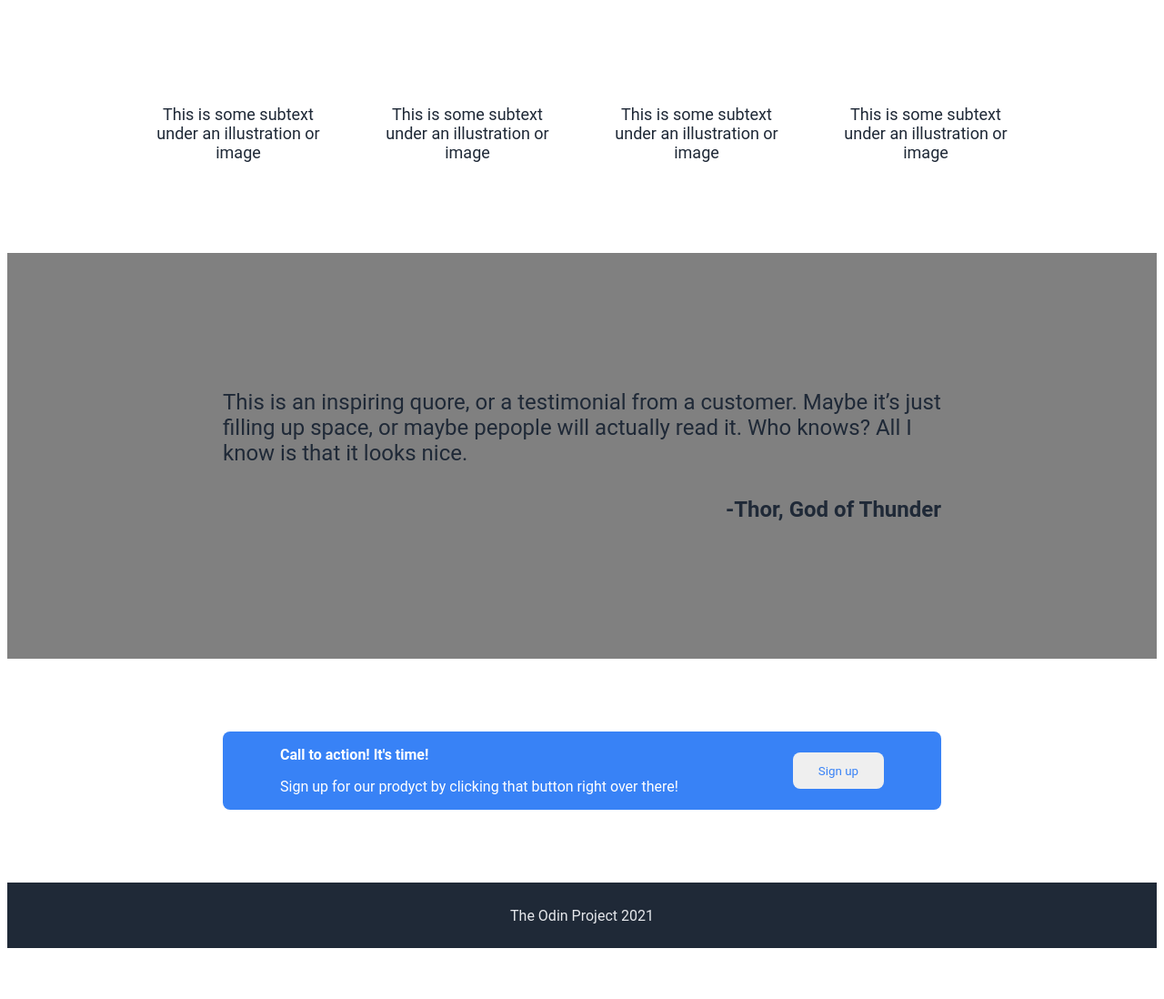
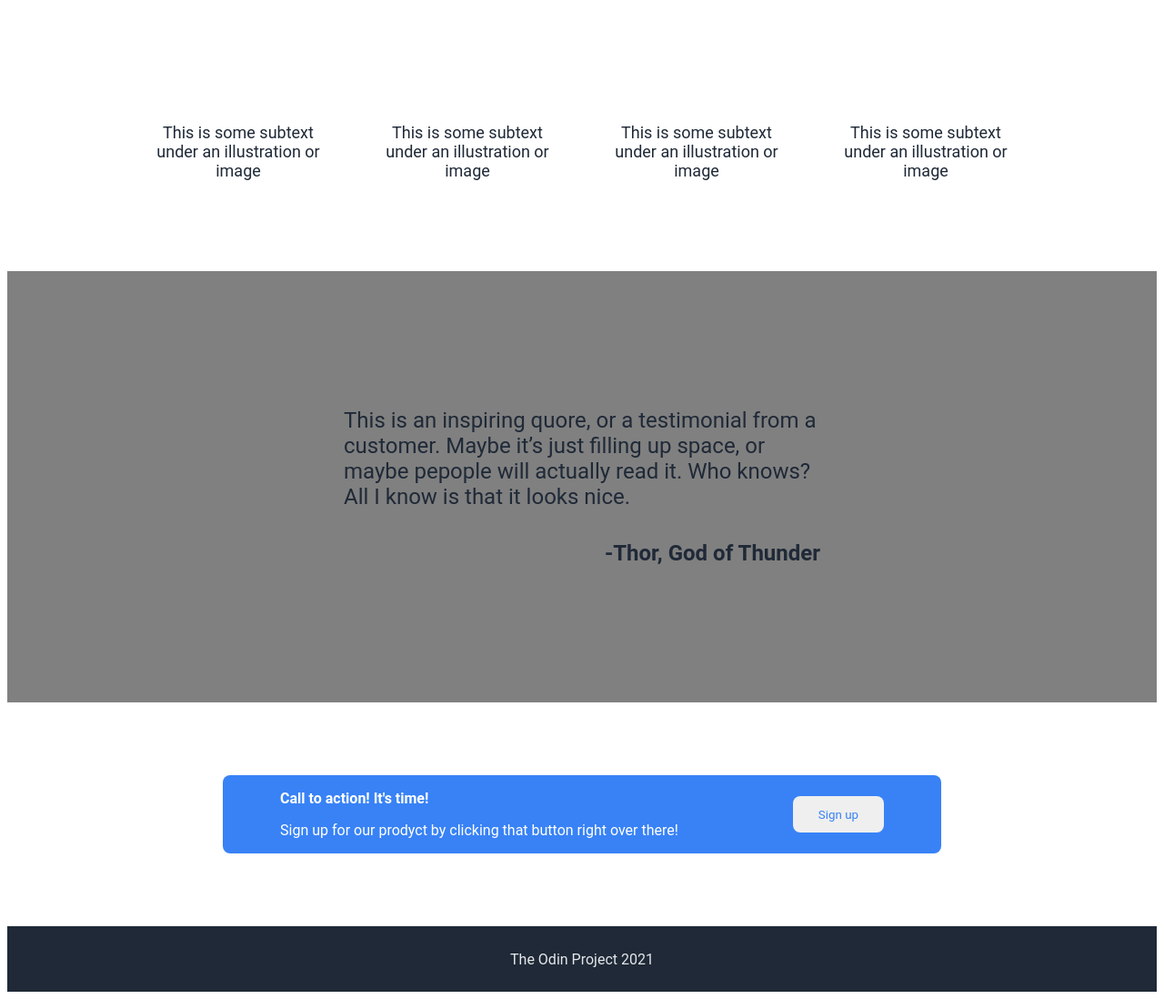
Before and after one commit to anna-brol/Landing-Page, a plain HTML site: page index.html in a window 1280 px wide. Shown: the part 703-1801 px from the top of the page at 91% size. Before the commit the page ends 1753 px from the top, so only its background shows below. Drawn offline with Linux system fonts and the light colour scheme.

Commit message:
Fix line

```diff
--- a/style.css
+++ b/style.css
@@ -1,7 +1,6 @@
 body {
   font-family: Roboto, sans-serif;
 }
-
 
 .flex-container {
   display: flex;
@@ -97,8 +96,6 @@ body {
   flex: 1 1 0;
   }
 
-
-
 .con {
   display: flex;
   justify-content: center;
@@ -112,8 +109,8 @@ body {
 
 .square {
   display: flex;
-    width: 180px;
-    height: 180px;
+  width: 200px;
+  height: 200px;
   border: none, #3882f6;
   background-color: white;
   border-radius: 8px;
@@ -141,8 +138,6 @@ body {
   margin-top: 10px;
 }
 
-
-
 .quote {
   display: flex;
   background: grey;
@@ -157,8 +152,8 @@ body {
   color: #1f2937;
   font-size: 24px;
   margin-top: 150px;
-      margin-right: 237px;
-      margin-left: 237px;
+  margin-right: 370px;
+  margin-left: 370px;
 }
 
 .authore {
@@ -167,11 +162,10 @@ body {
   color: #1f2937;
   font-size: 24px;
   margin-top: 10px;
-      margin-right: 237px;
+  margin-right: 370px;
   margin-bottom: 150px;
   font-weight: bolder;
 }
-
 
 .box {
   display: flex;
@@ -185,9 +179,6 @@ body {
   justify-content: space-around;
   align-items: center;
 }
-
-
-
 
 .frame {
   display: flex;
@@ -211,9 +202,6 @@ body {
 color: white;
 }
 
-
-
-
 .footer {
 height: 72px;
 background: #1F2937;
```
Also changed, not shown: index.html (+0 -7 lines). Lines whose indentation alone changed are shown as unchanged.
